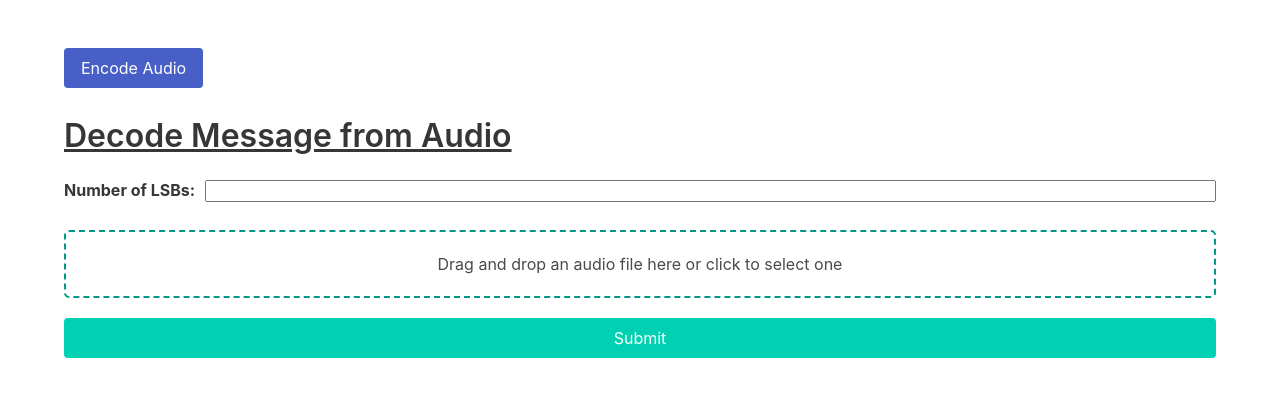
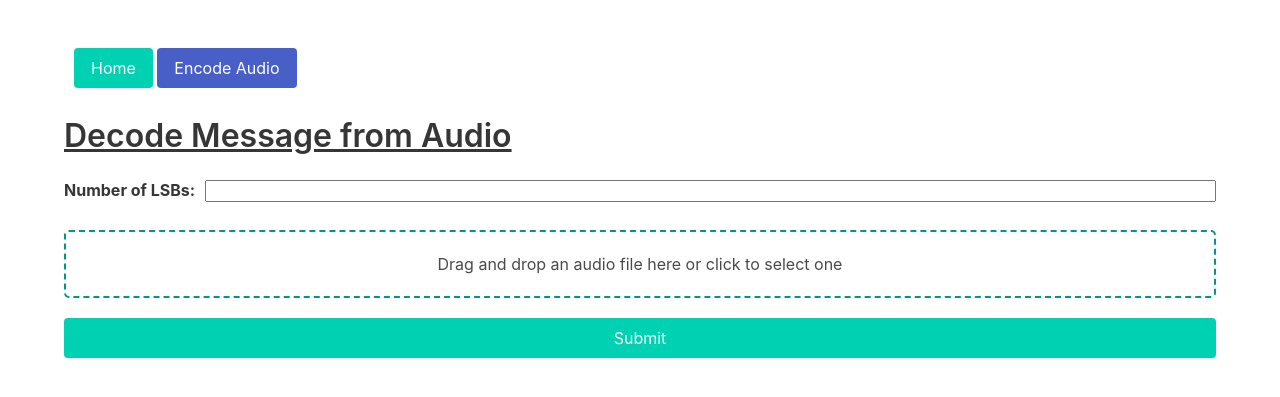
Before and after one commit to prezgamer/ACW1_Cybersec, a Django app: page /decode_audio/ in a window 1280 px wide. Shown: the top 397 px of the page. Run offline with Django 5.2, Linux system fonts and the light colour scheme.

Commit message:
Update decode_audio.html
whoops forgot to push this

```diff
--- a/django_project/steganography/templates/steganography/decode_audio.html
+++ b/django_project/steganography/templates/steganography/decode_audio.html
@@ -26,6 +26,7 @@
 <body>
     <section class="section">
         <div class="container">
+            <a href="{% url 'home' %}" style="margin-bottom: 30px; margin-left: 10px;" class="button is-primary">Home</a>
             <a href="{% url 'embed_audio' %}" style="margin-bottom: 30px;" class="button is-link">Encode Audio</a>
         </div>
         <div class="container">
```
